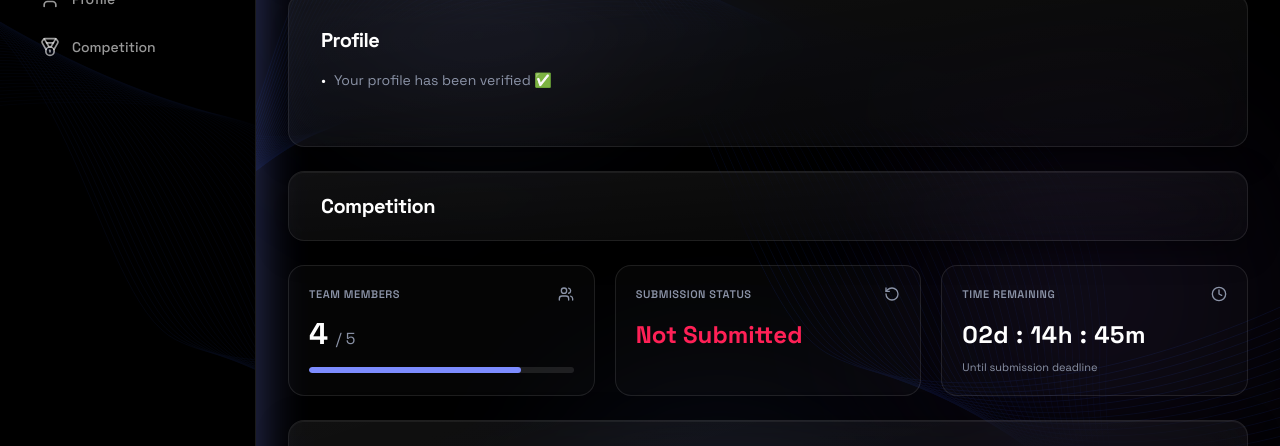
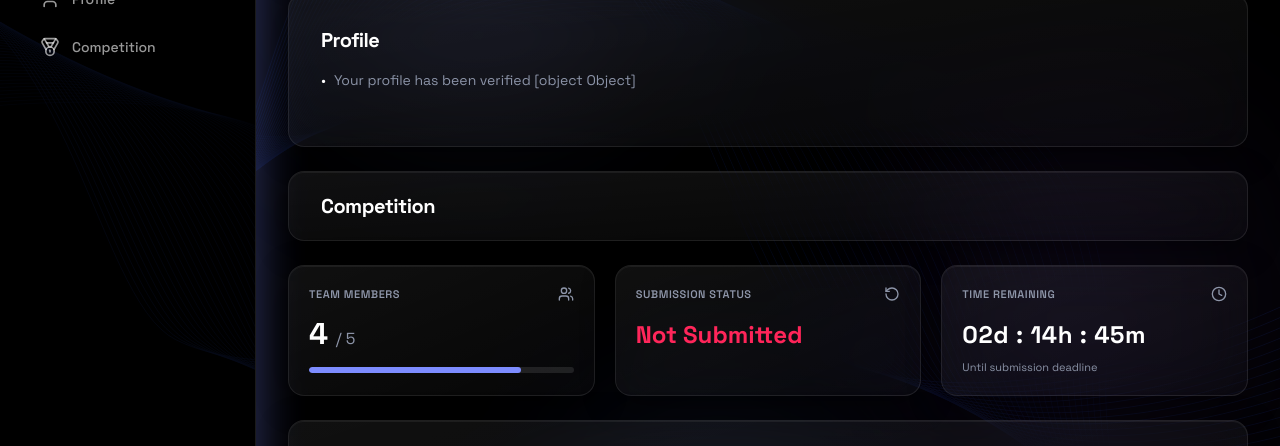
Before and after one commit to Research-and-Creativity/frontend_sevent-x, a Next.js app: page /peserta/dashboard in a window 1280 px wide. Shown: the part 175-621 px from the top of the page. Built offline with nearby package versions, Linux system fonts and the light colour scheme; no server answers.

Commit message:
feat: add participant dashboard page with glassmorphism UI and team stats

```diff
--- a/src/app/(peserta)/peserta/dashboard/page.tsx
+++ b/src/app/(peserta)/peserta/dashboard/page.tsx
@@ -2,7 +2,7 @@
 
 import Link from "next/link";
 import { Button } from "@/components/ui/button";
-import { Users, RotateCcw, Clock } from "lucide-react";
+import { Users, RotateCcw, Clock, Check } from "lucide-react";
 
 // Style glass yang sama dengan halaman peserta lainnya
 const glass =
@@ -48,7 +48,7 @@ const announcements = [
 export default function PesertaDashboardPage() {
   const memberProgress = Math.min(
     100,
-    Math.round((stats.memberCount / stats.maxMembers) * 100)
+    Math.round((stats.memberCount / stats.maxMembers) * 100),
   );
 
   return (
@@ -82,7 +82,7 @@ export default function PesertaDashboardPage() {
             <span className="text-white">•</span>
             <span>
               {hasJoined
-                ? "Your profile has been verified ✅"
+                ? `Your profile has been verified ${(<Check className="h-4 w-4 text-white" />)}`
                 : "Please complete your identity"}
             </span>
           </li>
@@ -106,7 +106,7 @@ export default function PesertaDashboardPage() {
           {/* Competition metrics */}
           <div className="grid grid-cols-1 gap-5 md:grid-cols-3">
             {/* Team Members */}
-            <div className={statCard}>
+            <div className={`${glass} ${statCard}`}>
               <div className="mb-4 flex items-center justify-between">
                 <span className="text-[11px] font-mono font-semibold uppercase tracking-wider text-text-secondary">
                   Team Members
@@ -128,7 +128,7 @@ export default function PesertaDashboardPage() {
             </div>
 
             {/* Submission Status */}
-            <div className={statCard}>
+            <div className={`${glass} ${statCard}`}>
               <div className="mb-4 flex items-center justify-between">
                 <span className="text-[11px] font-mono font-semibold uppercase tracking-wider text-text-secondary">
                   Submission Status
@@ -141,7 +141,7 @@ export default function PesertaDashboardPage() {
             </div>
 
             {/* Time Remaining */}
-            <div className={statCard}>
+            <div className={`${glass} ${statCard}`}>
               <div className="mb-4 flex items-center justify-between">
                 <span className="text-[11px] font-mono font-semibold uppercase tracking-wider text-text-secondary">
                   Time Remaining
```
